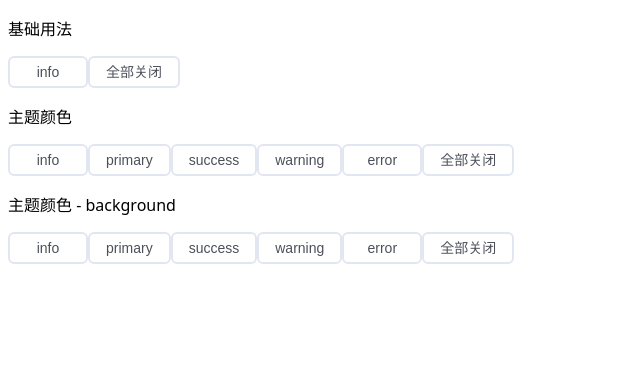
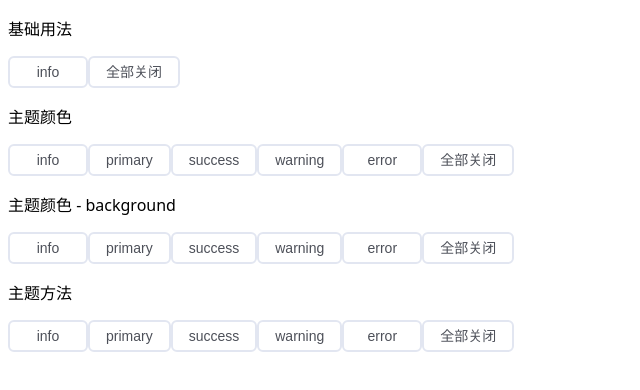
Before and after one commit to liulongbin1314/vue3-ui-library, a Vue app in the folder examples/: page / in a window 1280 px wide. Shown: the top 390 px of the page, without its empty margins (0-640 px from the left). Built offline with nearby package versions, Linux system fonts and the light colour scheme.

Commit message:
主题方法

```diff
--- a/examples/src/components/MessageTest.vue
+++ b/examples/src/components/MessageTest.vue
@@ -22,6 +22,16 @@
     <a-button @click="show3('success')">success</a-button>
     <a-button @click="show3('warning')">warning</a-button>
     <a-button @click="show3('error')">error</a-button>
+    <a-button @click="closeAllMessage">全部关闭</a-button>
+  </div>
+
+  <p>主题方法</p>
+  <div>
+    <a-button @click="show4('info')">info</a-button>
+    <a-button @click="show4('primary')">primary</a-button>
+    <a-button @click="show4('success')">success</a-button>
+    <a-button @click="show4('warning')">warning</a-button>
+    <a-button @click="show4('error')">error</a-button>
     <a-button @click="closeAllMessage">全部关闭</a-button>
   </div>
 </template>
@@ -64,6 +74,14 @@ const show3 = (type) => {
   })
 }
 
+const show4 = (type) => {
+  AMessage[type]({
+    background: true,
+    content: '这是另一个全局函数式组件的消息',
+    duration: 150000
+  })
+}
+
 const closeAllMessage = () => {
   // $message.closeAll()
   AMessage.closeAll()
--- a/packages/components/message/src/method.js
+++ b/packages/components/message/src/method.js
@@ -6,6 +6,7 @@ import { instanceArray } from './instance'
 const defaultOptions = { type: 'info', content: '' }
 // 唯一的 id
 let onlyId = 0
+const themes = ['info', 'primary', 'success', 'warning', 'error']
 
 // 这个函数用于对 params 参数进行格式化
 // 格式化的结果，是返回一个对象形式的 options 配置
@@ -62,4 +63,11 @@ export const message = (params) => {
 
 message.closeAll = closeAll
 
+themes.forEach((theme) => {
+  message[theme] = (params) => {
+    const options = initOptions(params)
+    createMessage({ ...options, type: theme })
+  }
+})
+
 export default message
```
